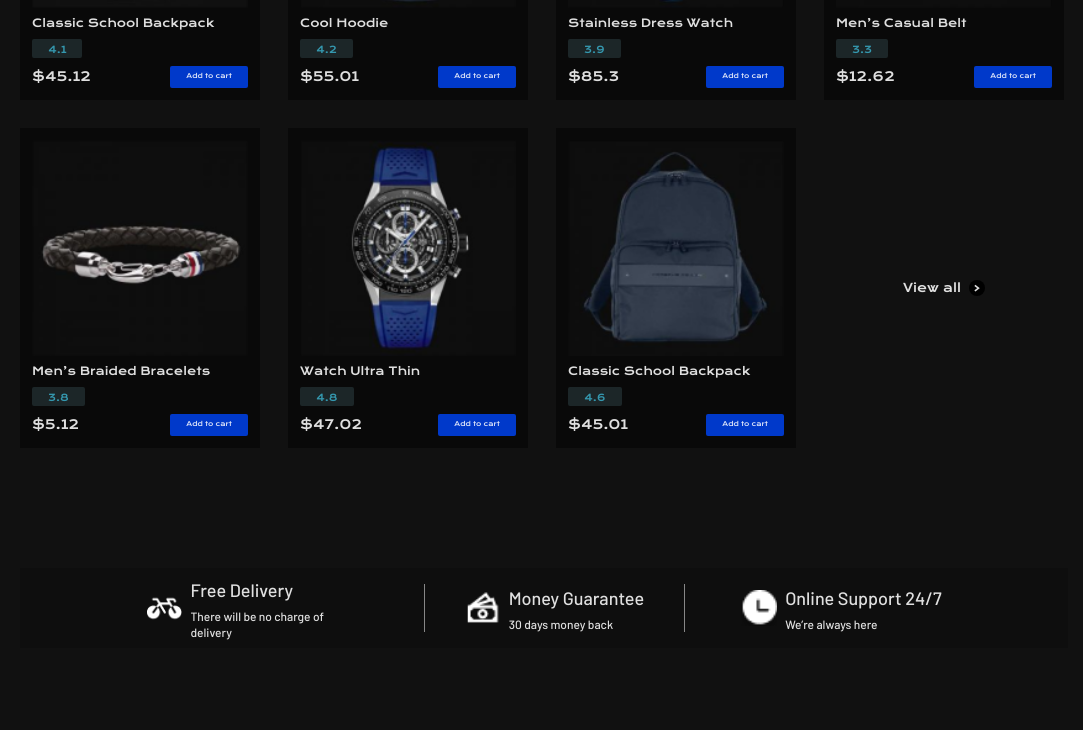
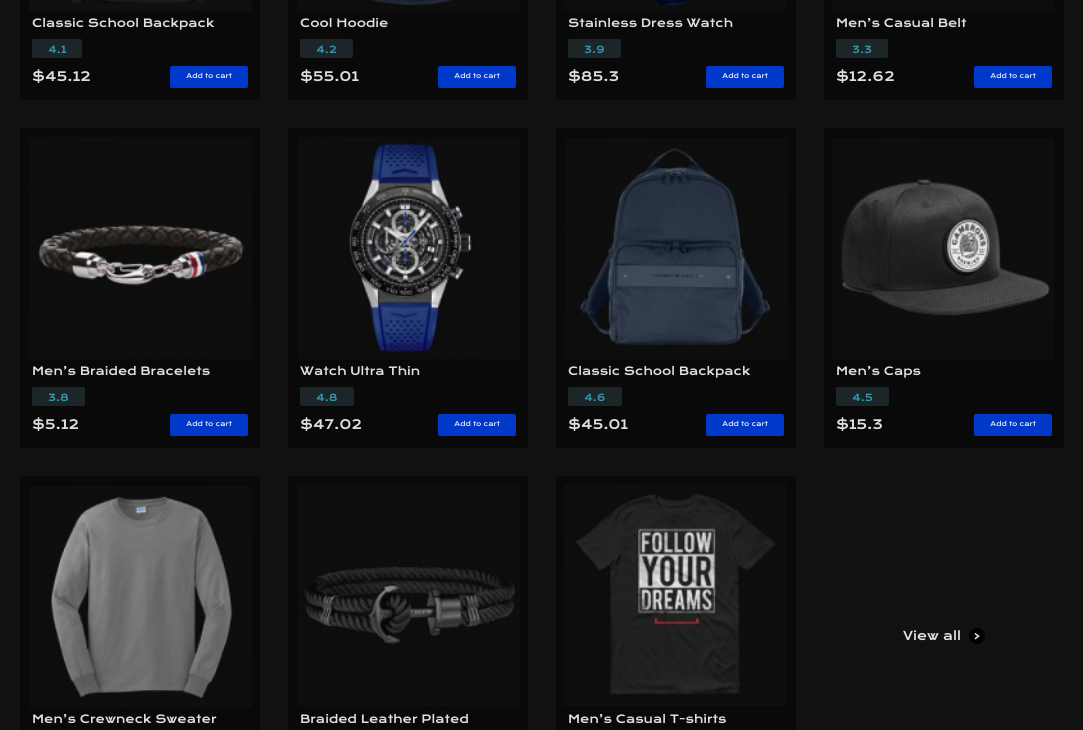
Before and after one commit to pravesh-dev/PeerShop, a React (Vite) app: page / in a window 1280 px wide. Shown: the part 1602-2332 px from the top of the page, without its empty margins (96-1179 px from the left). Built offline with nearby package versions, Linux system fonts and the light colour scheme.

Commit message:
fixed bug for search bar desktop and added an functionallity to see image of item by clicking on them

```diff
--- a/public/newArrival.json
+++ b/public/newArrival.json
@@ -40,5 +40,29 @@
         "name": "Classic School Backpack",
         "rating": 4.6,
         "price": 45.01
+    },
+    {
+        "img": "/items/cap1.png",
+        "name": "Men’s Caps",
+        "rating": 4.5,
+        "price": 15.30
+    },
+    {
+        "img": "/items/t-shirt1.png",
+        "name": "Men’s Crewneck Sweater",
+        "rating": 4.7,
+        "price": 22.62
+    },
+    {
+        "img": "/items/bracelet2.png",
+        "name": "Braided Leather Plated",
+        "rating": 4.8,
+        "price": 5.12
+    },
+    {
+        "img": "/items/t-shirt2.png",
+        "name": "Men’s Casual T-shirts",
+        "rating": 4.7,
+        "price": 23.67
     }
 ]
--- a/src/Components/Header.jsx
+++ b/src/Components/Header.jsx
@@ -55,7 +55,7 @@ function Header() {
         </nav>
         <div
           ref={searchRef}
-          className={`search-bar w-[60%] h-8 flex justify-between items-center border border-white/30 bg-white/10 rounded-3xl lg:absolute lg:left-1/2 lg:-translate-x-1/2 lg:w-[45%] lg:h-10 px-5 duration-500 lg:${showSearch ? 'scale-[1]' : 'scale-0'}`}
+          className={`search-bar w-[60%] h-8 flex justify-between items-center border border-white/30 bg-white/10 rounded-3xl lg:absolute lg:left-1/2 lg:-translate-x-1/2 lg:w-[45%] lg:h-10 px-5 duration-500 lg:${!showSearch ? 'scale-0' : 'scale-100'}`}
         >
           <input
             className="w-[80%] h-full pl-1 border-none outline-none bg-transparent text-xs ml-1 lg:text-sm"
--- a/src/Components/NewArrivals.jsx
+++ b/src/Components/NewArrivals.jsx
@@ -1,11 +1,13 @@
 import React, { useEffect, useState } from "react";
 // import bag1 from "../assets/images/items/bag1.png";
-
+import close from '../assets/images/Icons/close.png'
 
 function NewArrivals() {
   const [items, setItems] = useState([]);
   const [loading, setLoading] = useState(true);
   const [error, setError] = useState(null);
+  const [clickedImage, setClickedImage] = useState("");
+  const [isClicked, setIsClicked] = useState(false);
 
   useEffect(() => {
     const fetchData = async () => {
@@ -23,6 +25,10 @@ function NewArrivals() {
     fetchData();
   }, []);
 
+  const handelClickedImage = (img) => {
+    setClickedImage(img);
+  };
+
   if (loading) return <p>Loading...</p>;
   if (error) return <p>There was an error loading the new arrivals.</p>;
 
@@ -30,23 +36,63 @@ function NewArrivals() {
     <div className="w-full p-2 flex flex-wrap justify-center gap-2 font-krona lg:justify-start lg:w-[61.6rem] lg:p-0 xl:w-[65.5rem] xl:gap-7">
       {items.map((item, index) => {
         return (
-          <div key={index} className="w-36 h-48 bg-[#090909] flex flex-col items-start justify-between p-3 sm:w-52 sm:h-[17rem] lg:w-60 lg:h-80">
-            <img className="w-32 sm:w-48 lg:w-56" src={item.img} alt={item.name} />
-            <h2 className="text-[0.38rem] sm:text-[0.58rem] lg:text-[0.7rem]">{item.name}</h2>
+          <div
+            key={index}
+            className="w-36 h-48 bg-[#090909] flex flex-col items-start justify-between p-3 sm:w-52 sm:h-[17rem] lg:w-60 lg:h-80 relative"
+          >
+            <img
+              className="w-32 sm:w-48 lg:w-56"
+              src={item.img}
+              alt={item.name}
+            />
+            <img
+              className="w-32 sm:w-48 lg:w-56 absolute top-2 left-2 hover:scale-105 duration-300"
+              src={item.img}
+              alt={item.name}
+              onClick={() => {
+                setIsClicked(true);
+                handelClickedImage(item.img);
+              }}
+            />
+            <h2 className="text-[0.38rem] sm:text-[0.58rem] lg:text-[0.7rem]">
+              {item.name}
+            </h2>
             <button className="bg-[#4f717949] text-[#3598AF] text-[0.45rem] px-2 py-[0.04rem] rounded-sm sm:text-[0.60rem] sm:px-4 sm:py-[0.14rem]">
               {item.rating}
             </button>
             <div className="w-full flex justify-between items-center">
-              <span className="text-[0.52rem] sm:text-[0.8rem]">${item.price}</span>{" "}
-              <button className="text-[0.3rem] bg-[#0039CA] px-3 py-[0.3rem] rounded-sm sm:text-[0.4rem] sm:px-4 sm:py-[0.4rem] hover:bg-[#0039cac9]">
+              <span className="text-[0.52rem] sm:text-[0.8rem]">
+                ${item.price}
+              </span>{" "}
+              <button className="text-[0.3rem] bg-[#0039CA] px-3 py-[0.3rem] rounded-sm sm:text-[0.4rem] sm:px-4 sm:py-[0.4rem] hover:bg-[#0039cac9] active:scale-95 duration-300">
                 Add to cart
               </button>
             </div>
           </div>
         );
       })}
+      <div
+        className={`w-full h-screen fixed top-0 left-0 bg-black/10 backdrop-blur-lg z-[99] justify-center items-center hidden lg:${
+          isClicked ? "flex" : ""
+        }`}
+      >
+        <img className="absolute top-16 left-[87%] cursor-pointer" src={close} alt="" onClick={()=>{
+          setIsClicked(false)
+          setClickedImage('')
+        }} />
+        <div className="w-[30rem] h-[30rem] filter drop-shadow-[0_0_5px_#ffffff23]">
+          <img
+            className="w-full h-full object-cover"
+            src={clickedImage}
+            alt="clicked Images"
+          />
+        </div>
+      </div>
       <div className="w-36 h-48 flex gap-2 items-center justify-center text-xs sm:w-52 sm:h-[17rem] lg:w-60 lg:h-80">
-          View all <span className="w-3 h-3 p-2 text-sm bg-black flex justify-center items-center rounded-full">‹</span>
+        View all{" "}
+        <span className="w-3 h-3 p-2 text-sm bg-black flex justify-center items-center rounded-full">
+          ‹
+        </span>
       </div>
     </div>
   );
--- a/src/Components/TopRated.jsx
+++ b/src/Components/TopRated.jsx
@@ -1,11 +1,14 @@
 import React, { useEffect, useState } from "react";
 // import bag1 from "../assets/images/items/bag1.png";
+import close from '../assets/images/Icons/close.png'
 
 
 function TopRated() {
   const [items, setItems] = useState([]);
   const [loading, setLoading] = useState(true);
   const [error, setError] = useState(null);
+  const [clickedImage, setClickedImage] = useState("");
+  const [isClicked, setIsClicked] = useState(false);
 
   useEffect(() => {
     const fetchData = async () => {
@@ -23,6 +26,10 @@ function TopRated() {
     fetchData();
   }, []);
 
+  const handelClickedImage = (img) => {
+    setClickedImage(img);
+  };
+
   if (loading) return <p>Loading...</p>;
   if (error) return <p>There was an error loading the new arrivals.</p>;
 
@@ -30,8 +37,17 @@ function TopRated() {
     <div className="w-full p-2 flex flex-wrap justify-center gap-2 font-krona lg:justify-start lg:w-[61.6rem] lg:p-0 xl:w-[65.5rem] xl:gap-7">
       {items.map((item, index) => {
         return (
-          <div key={index} className="w-36 h-48 bg-[#090909] flex flex-col items-start justify-between p-3 sm:w-52 sm:h-[17rem] lg:w-60 lg:h-80">
+          <div key={index} className="w-36 h-48 bg-[#090909] flex flex-col items-start justify-between p-3 sm:w-52 sm:h-[17rem] lg:w-60 lg:h-80 relative">
             <img className="w-32 sm:w-48 lg:w-56" src={item.img} alt={item.name} />
+            <img
+              className="w-32 sm:w-48 lg:w-56 absolute top-2 left-2 hover:scale-105 duration-300"
+              src={item.img}
+              alt={item.name}
+              onClick={() => {
+                setIsClicked(true);
+                handelClickedImage(item.img);
+              }}
+            />
             <h2 className="text-[0.38rem] sm:text-[0.58rem] lg:text-[0.7rem]">{item.name}</h2>
             <button className="bg-[#4f717949] text-[#3598AF] text-[0.45rem] px-2 py-[0.04rem] rounded-sm sm:text-[0.60rem] sm:px-4 sm:py-[0.14rem]">
               {item.rating}
@@ -45,6 +61,23 @@ function TopRated() {
           </div>
         );
       })}
+      <div
+        className={`w-full h-screen fixed top-0 left-0 bg-black/10 backdrop-blur-lg z-[99] justify-center items-center hidden lg:${
+          isClicked ? "flex" : ""
+        }`}
+      >
+        <img className="absolute top-16 left-[87%] cursor-pointer" src={close} alt="" onClick={()=>{
+          setIsClicked(false)
+          setClickedImage('')
+        }} />
+        <div className="w-[30rem] h-[30rem] filter drop-shadow-[0_0_5px_#ffffff23]">
+          <img
+            className="w-full h-full object-cover"
+            src={clickedImage}
+            alt="clicked Images"
+          />
+        </div>
+      </div>
     </div>
   );
 }
```
